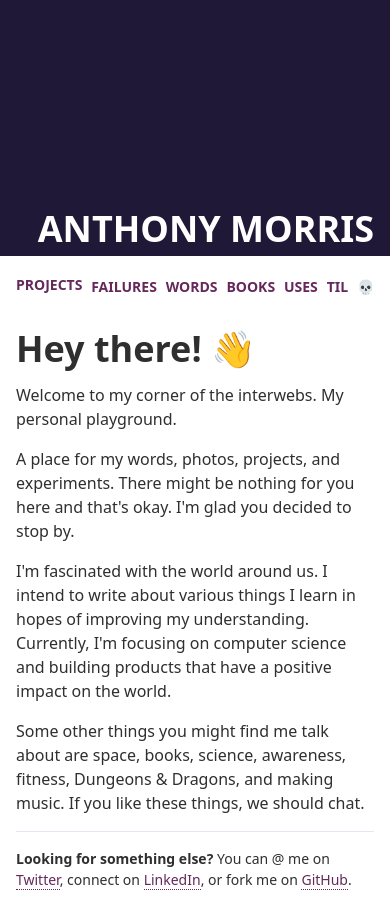
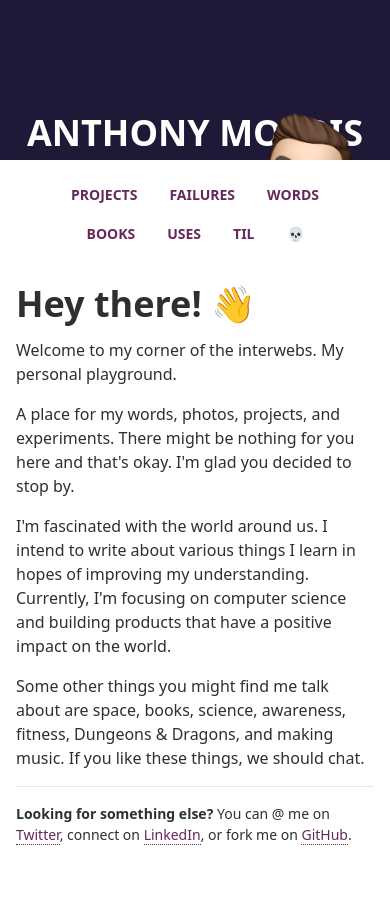
Before and after one commit to amorriscode/anthonymorris.dev, a Next.js app: page / in a window 390 px wide. After the commit the page ends 861 px from the top, so only its background shows below. Built offline with nearby package versions, Linux system fonts and the light colour scheme.

Commit message:
Minor mobile enhancements

```diff
--- a/components/Nav.tsx
+++ b/components/Nav.tsx
@@ -15,10 +15,10 @@ function NavLink({
 
   return (
     <>
-      <div className="flex items-center justify-end relative">
-        {isActive && <IoIosReturnRight className="text-buzz-purple-neon mr-1" />}
+      <div className="inline-block mx-4 my-2 md:m-0 md:flex items-center justify-end relative">
+        {isActive && <IoIosReturnRight className="inline text-buzz-purple-neon mr-1" />}
 
-        <div className="nav-item-container">
+        <div className="inline nav-item-container">
           <Link href={linkPath}>
             <a className="nav-item text-buzz-purple-dark">
               {title}
@@ -47,7 +47,7 @@ function NavLink({
 
 function Nav() {
   return (
-    <nav className="flex uppercase font-extrabold text-sm justify-between items-center md:block md:w-40 md:absolute md:-ml-40 md:pr-8 left-0 top-0 text-right py-4 md:py-8 space-y-1">
+    <nav className="uppercase font-extrabold text-sm md:w-40 md:absolute md:-ml-40 md:pr-8 left-0 top-0 text-center md:text-right py-4 md:py-8 md:space-y-1">
       <NavLink title="projects" />
 
       <NavLink title="failures" />
--- a/components/withLayout.tsx
+++ b/components/withLayout.tsx
@@ -10,8 +10,8 @@ function withLayout(PageComponent: any) {
 
     return (
       <>
-        <div className="h-64 bg-buzz-purple-dark text-white flex flex-col justify-end">
-          <header className="text-right container mx-auto px-4 md:px-8 lg:w-3/5 xl:w-2/5 relative flex justify-end items-end overflow-hidden">
+        <div className="h-40 md:h-64 bg-buzz-purple-dark text-white flex flex-col justify-end">
+          <header className="container mx-auto px-4 md:px-8 lg:w-3/5 xl:w-2/5 relative flex justify-center md:justify-end items-end overflow-hidden">
             <img src={`assets/memojis/${randomMemoji}.png`} className="memoji absolute" />
             <Link href="/">
               <a className="header-link text-4xl uppercase font-extrabold">
```
